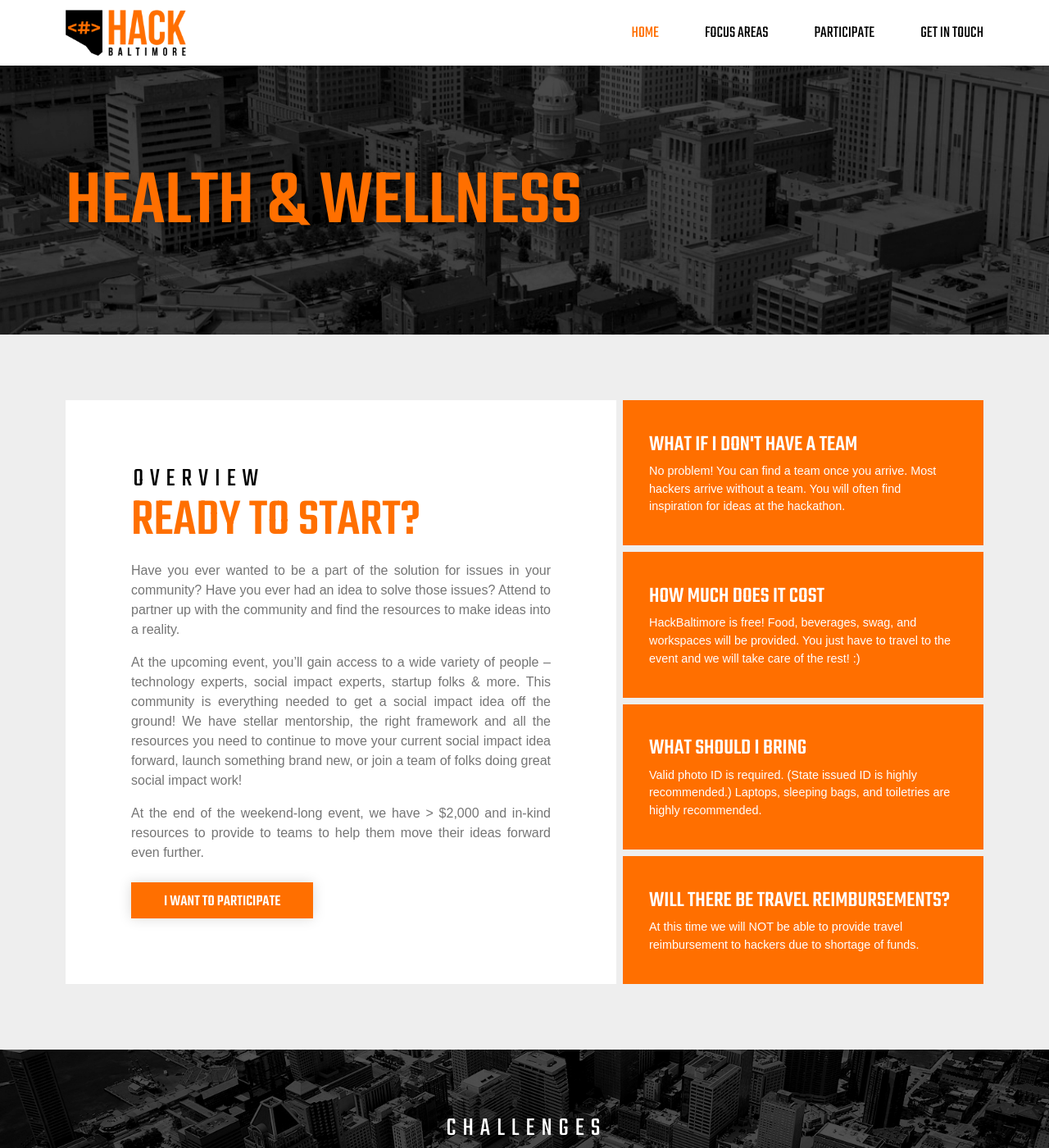
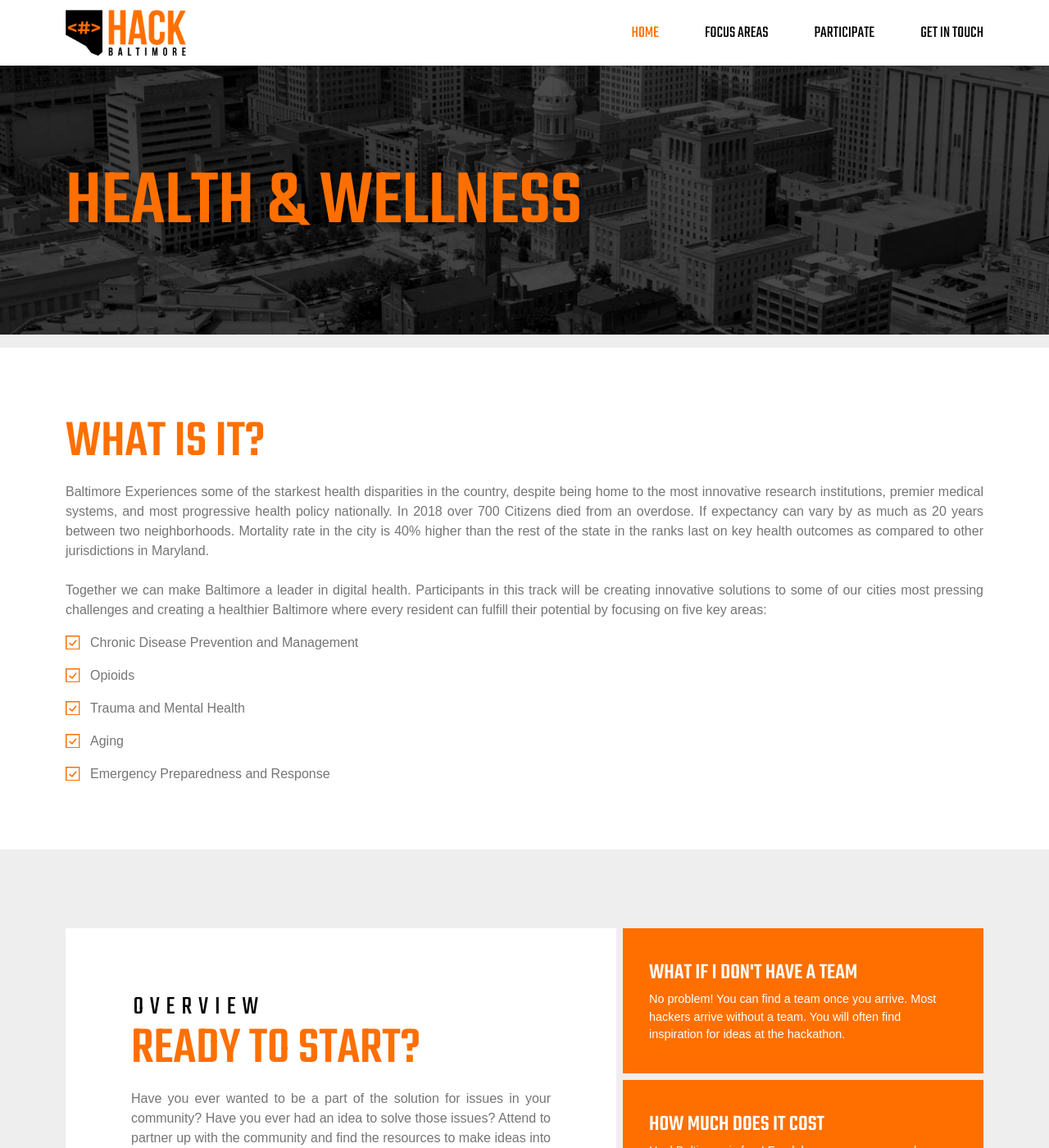
Before and after one commit to BaltimoreCity/HackBaltimore, a Jekyll site: the page built from health.html, in a window 1280 px wide and 1400 px high. Shown: the whole window at 82% size. Built offline with Jekyll 4.4.1, drawn with Linux system fonts in a browser that asks for light colours; some web fonts are replaced; comment, search, counter and statistics services are not loaded.

Commit message:
Added content that was provided to focus areas

```diff
--- a/css/style.css
+++ b/css/style.css
@@ -1740,6 +1740,14 @@ section {
     width: 35%;
 }
 
+.focus-content {
+  width: 100%
+}
+
+.focus-description {
+  padding: 2rem 0rem;
+}
+
 
 @media screen and (max-width : 1680px) {
 
--- a/health.html
+++ b/health.html
@@ -5,6 +5,44 @@ title: Health
 <section class="areas-headline areas-headline__health">
   <div class="container__row">
     <h2 class="areas-headline__h2">Health & Wellness</h2>
+  </div>
+</section>
+<section class="areas-overview focus-description">
+  <div class="areas-overview__content content focus-content">
+    <h3 class="h3__headline">What is it?</h3>
+    <p class="p__text">Baltimore Experiences some of the starkest health disparities in the country, despite being home to the most innovative research institutions, premier medical systems, and most progressive health policy nationally. In 2018 over 700 Citizens died from an overdose. If expectancy can vary by as much as 20 years between two neighborhoods. Mortality rate in the city is 40% higher than the rest of the state in the ranks last on key health outcomes as compared to other jurisdictions in Maryland. <br><br> Together we can make Baltimore a leader in digital health. Participants in this track will be creating innovative solutions to some of our cities most pressing challenges and creating a healthier Baltimore where every resident can fulfill their potential by focusing on five key areas:
+      <ul class="vision__list">
+        <li class="vision__list_item p__text">
+          <svg class="vision__list_icon">
+            <use xlink:href="icons/icons.svg#check" />
+          </svg>
+          Chronic Disease Prevention and Management
+        </li>
+        <li class="vision__list_item p__text">
+          <svg class="vision__list_icon">
+            <use xlink:href="icons/icons.svg#check" />
+          </svg>
+          Opioids
+        </li>
+        <li class="vision__list_item p__text">
+          <svg class="vision__list_icon">
+            <use xlink:href="icons/icons.svg#check" />
+          </svg>
+          Trauma and Mental Health
+        </li>
+        <li class="vision__list_item p__text">
+          <svg class="vision__list_icon">
+            <use xlink:href="icons/icons.svg#check" />
+          </svg>
+          Aging
+        </li>
+        <li class="vision__list_item p__text">
+          <svg class="vision__list_icon">
+            <use xlink:href="icons/icons.svg#check" />
+          </svg>
+          Emergency Preparedness and Response
+        </li>
+      </ul>
   </div>
 </section>
 {% include overview.html %}
```
Also changed, not shown: safety.html (+32 -0 lines), transportation.html (+3 -7 lines).
